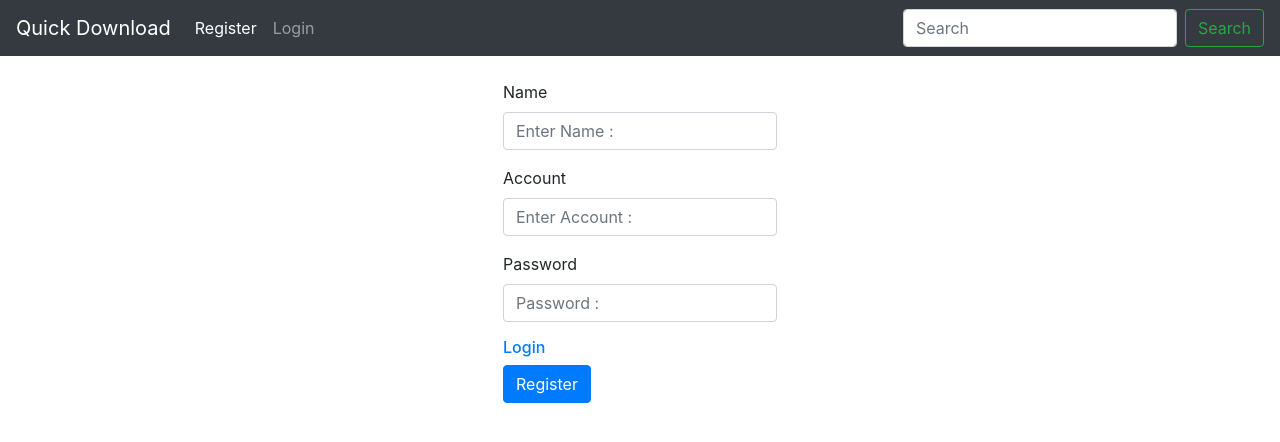
After one commit to charleshuang119/QuickDownload, a Flask app: page /register in a window 1280 px wide. The commit adds this page. Shown: the top 442 px of the page. Run offline with Flask 2, Linux system fonts and the light colour scheme; some libraries are stand-ins or nearby versions.

Commit message:
Add mongoDB, login and register page and login and register functionalities

```diff
--- /dev/null
+++ b/new_user.py
@@ -0,0 +1,6 @@
+from common.database import Database
+
+Database.initialize()
+Database.insert('users',{"account":"kevin@test.com","password":"123456","name":"kevin"})
+user = Database.find_one('users',{"account":"kevin@test.com"})
+print(user)
--- a/run.py
+++ b/run.py
@@ -1,49 +1,111 @@
-from flask import Flask,render_template,request
+from flask import Flask, render_template, request, session, redirect
 from modules import item
+from modules.user import User
+from common.database import Database
 
 app = Flask(__name__)
+app.secret_key = "kevin@test.com"
+
+
+@app.before_first_request
+def init_db():
+    Database.initialize()
+
 
 @app.route("/")
 def hello():
-    return render_template("base.html")
+    return render_template("home.html")
+
+
+@app.route("/login", methods=['GET', 'POST'])
+def login_method():
+    session['inLoginPage'] = True
+    session['inRegisterPage'] = False
+    if request.method == 'POST':
+        account = request.form['InputAccount']
+        password = request.form['InputPassword']
+        check = User.is_login_valid(account, password)
+        if check == True:
+            session['account'] = account
+            session['name'] = User.find_user_data(account).get('name')
+            session['login'] = True
+            return redirect("/")
+        else:
+            message = "Your account or password is invalid !!"
+            return render_template("login.html", message=message)
+    else:
+        return render_template("login.html")
+
+
+@app.route("/register", methods=['GET', 'POST'])
+def register_method():
+    session['inLoginPage'] = False
+    session['inRegisterPage'] = True
+    if request.method == 'POST':
+        name = request.form['InputName']
+        account = request.form['InputAccount']
+        password = request.form['InputPassword']
+        result = User.register_user(name, account, password)
+        if result == True:
+            session['account'] = account
+            session['name'] = User.find_user_data(account).get('name')
+            return redirect("/")
+
+        else:
+            message = "Your account is already exist !!"
+            return render_template("register.html", message=message)
+    else:
+        return render_template("register.html")
+
+
+@app.route("/logout")
+def logout_method():
+    session['account'] = None
+    session['login'] = False
+    session['inLoginPage'] = False
+    session['inRegisterPage'] = False
+    return redirect("/")
+
 
 @app.route("/results")
 # get input from name=searuch,
 def result_page():
     page = request.args.get('sp')
-    #if page bar dosen't exist in the page, then it is the first page,
-    if page == None :
+    # if page bar dosen't exist in the page, then it is the first page,
+    if page == None:
         search = request.args.get('search')
         soup = item.find_search_content(search)
         all_item = item.every_video(soup)
-        all_page=item.page_bar(soup)
-        #take value of search and bring to result page
-        return render_template("result.html",search=search,all_item = all_item,all_page = all_page )
-    #if page exist, which mean it's nexts
-    elif page != None :
+        all_page = item.page_bar(soup)
+        # take value of search and bring to result page
+        return render_template("result.html", search=search, all_item=all_item, all_page=all_page)
+    # if page exist, which mean it's nexts
+    elif page != None:
         search = request.args.get('search_query')
         page = request.args.get('sp')
         current_page = request.args.get('current_page')
-        #Get URL of next page
-        value = "search_query={}".format(search)+"&"+"sp={}".format(page)
-        #Get content of next page
+        # Get URL of next page
+        value = "search_query={}".format(search) + "&" + "sp={}".format(page)
+        # Get content of next page
         soup = item.find_page_content(value)
         all_item = item.every_video(soup)
         all_page = item.page_bar(soup)
         # take value of search and bring to result page
-        return render_template("result_page.html", search=search, all_item=all_item, all_page=all_page, current_page=current_page, int=int)
+        return render_template("result_page.html", search=search, all_item=all_item, all_page=all_page,
+                               current_page=current_page, int=int)
+
 
 @app.route("/download")
 def download():
     value = request.args.get('value')
-    download_type,url=value.split('&')
-    if download_type=="MP3":
+    download_type, url = value.split('&')
+    if download_type == "MP3":
         item.download_mp3(url)
         return render_template("download.html")
-    elif download_type=="MP4":
+    elif download_type == "MP4":
         item.download_mp4(url)
         return render_template("download.html")
 
 
-if __name__=="__main__":
+if __name__ == "__main__":
     app.run(debug=True)
--- a/templates/base.html
+++ b/templates/base.html
@@ -1,4 +1,3 @@
-
 <!doctype html>
 <html lang="en">
 <head>
@@ -21,21 +20,41 @@
 <body>
 
 <nav class="navbar navbar-expand-md navbar-dark bg-dark mb-4">
-      <a class="navbar-brand" href="#">Top navbar</a>
-      <button class="navbar-toggler" type="button" data-toggle="collapse" data-target="#navbarCollapse" aria-controls="navbarCollapse" aria-expanded="false" aria-label="Toggle navigation">
+    <a class="navbar-brand" href="/">Quick Download</a>
+    <button class="navbar-toggler" type="button" data-toggle="collapse" data-target="#navbarCollapse"
+            aria-controls="navbarCollapse" aria-expanded="false" aria-label="Toggle navigation">
         <span class="navbar-toggler-icon"></span>
     </button>
     <div class="collapse navbar-collapse" id="navbarCollapse">
         <ul class="navbar-nav mr-auto">
+            {% if session['login'] != True %}
+            {% if session['inRegisterPage'] == True %}
             <li class="nav-item active">
-            <a class="nav-link" href="#">Home <span class="sr-only">(current)</span></a>
+                <a class="nav-link" href="/register">Register<span class="sr-only">(current)</span></a>
             </li>
             <li class="nav-item">
-            <a class="nav-link" href="#">Link</a>
+                <a class="nav-link" href="/login">Login</a>
+            </li>
+            {% elif session['inLoginPage'] == True %}
+            <li class="nav-item">
+                <a class="nav-link" href="/register">Register</a>
+            </li>
+            <li class="nav-item active">
+                <a class="nav-link" href="/login">Login <span class="sr-only">(current)</span></a>
+            </li>
+            {% else %}
+            <li class="nav-item">
+                <a class="nav-link" href="/register">Register</a>
             </li>
             <li class="nav-item">
-            <a class="nav-link disabled" href="#">Disabled</a>
+                <a class="nav-link" href="/login">Login</a>
             </li>
+            {% endif %}
+            {% elif session['login'] == True %}
+            <li class="nav-item">
+                <a class="nav-link" href="/logout">Logout</a>
+            </li>
+            {% endif %}
         </ul>
         <form class="form-inline mt-2 mt-md-0" action="/results">
             <input class="form-control mr-sm-2" type="text" placeholder="Search" name="search">
--- /dev/null
+++ b/templates/register.html
@@ -0,0 +1,30 @@
+{% extends "base.html" %}
+
+{% block content %}
+<!-- flex container -->
+<div class="d-flex h-100">
+    <!-- login box -->
+    <div class="m-auto">
+        <form action="/register" method="post">
+            <div class="form-group">
+                <label for="exampleInputName">Name</label>
+                <input type="text" class="form-control" id="exampleInputName" name="InputName"
+                       aria-describedby="nameHelp" placeholder="Enter Name :" reqyured maxlength="20">
+            </div>
+            <div class="form-group">
+                <label for="exampleInputAccount">Account</label>
+                <input type="text" class="form-control" id="exampleInputAccount" name="InputAccount"
+                       aria-describedby="accountHelp" placeholder="Enter Account :" reqyured minlength="6">
+            </div>
+            <div class="form-group">
+                <label for="exampleInputPassword">Password</label>
+                <input type="password" class="form-control" id="exampleInputPassword" name="InputPassword"
+                       placeholder="Password :" minlength="4">
+            </div>
+            <small id="AccountHelp" class="form-text text-muted" ><a class="text-danger">{{message}}</a></small>
+            <a href="/login"> <h6> Login </h6> </a>
+            <button type="submit" class="btn btn-primary">Register</button>
+        </form>
+    </div>
+</div>
+{% endblock %}
```
Also changed, not shown: common/database.py (added, +26 -0 lines), modules/user.py (added, +40 -0 lines), templates/home.html (added, +10 -0 lines), templates/login.html (added, +25 -0 lines). Lines whose indentation alone changed are shown as unchanged.
